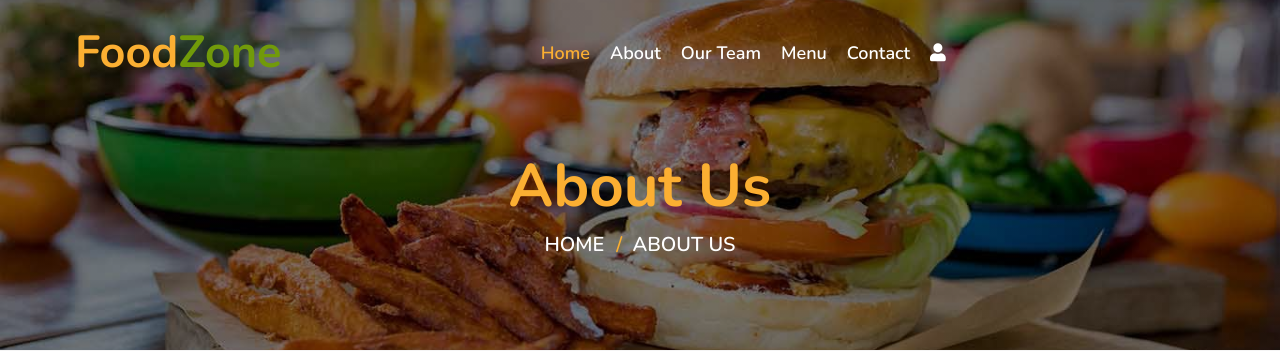
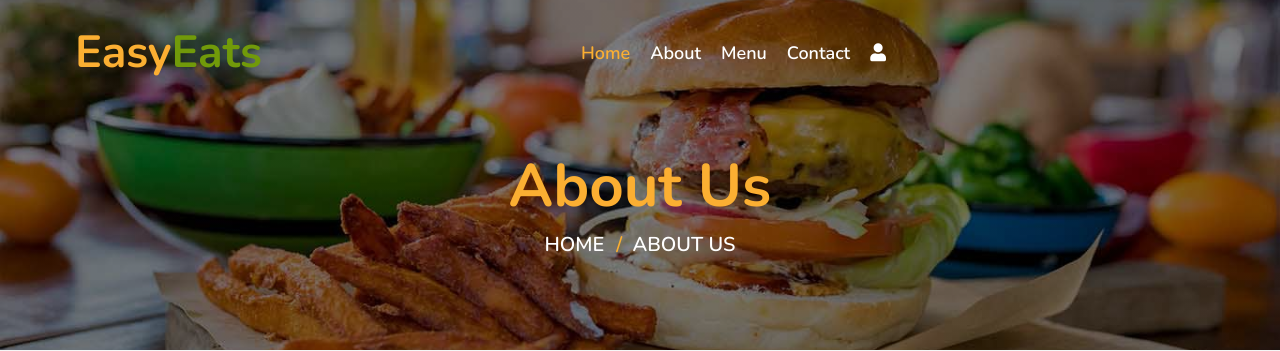
Before and after one commit to SBhat2615/EasyEats, a Django app: page /about/ in a window 1280 px wide. Shown: the top 351 px of the page. Run offline with Django 3.2, Linux system fonts and the light colour scheme; some libraries are stand-ins or nearby versions.

Commit message:
remove team

```diff
--- a/EasyEats/urls.py
+++ b/EasyEats/urls.py
@@ -9,7 +9,7 @@ urlpatterns = [
     path('',views.index,name="index"),
     path('contact/',views.contact_us,name="contact"),
     path('about/',views.about,name="about"),
-    path('team/',views.team_members,name="team"),
+    # path('team/',views.team_members,name="team"),
     path('dishes/',views.all_dishes,name="all_dishes"),
     path('register/',views.register,name="register"),
     path('check_user_exists/',views.check_user_exists,name="check_user_exist"),
--- a/manage.py
+++ b/manage.py
@@ -6,7 +6,7 @@ import sys
 
 def main():
     """Run administrative tasks."""
-    os.environ.setdefault('DJANGO_SETTINGS_MODULE', 'foodzone.settings')
+    os.environ.setdefault('DJANGO_SETTINGS_MODULE', 'EasyEats.settings')
     try:
         from django.core.management import execute_from_command_line
     except ImportError as exc:
--- a/template/base.html
+++ b/template/base.html
@@ -32,7 +32,7 @@
         <!-- Nav Bar Start -->
         <div class="navbar navbar-expand-lg bg-light navbar-light">
             <div class="container-fluid">
-                <a href="{% url 'index' %}" class="navbar-brand">Food<span>Zone</span></a>
+                <a href="{% url 'index' %}" class="navbar-brand">Easy<span>Eats</span></a>
                 <button type="button" class="navbar-toggler" data-toggle="collapse" data-target="#navbarCollapse">
                     <span class="navbar-toggler-icon"></span>
                 </button>
@@ -41,7 +41,6 @@
                     <div class="navbar-nav mx-auto">
                         <a href="{% url 'index' %}" class="nav-item nav-link active">Home</a>
                         <a href="{% url 'about' %}" class="nav-item nav-link">About</a>
-                        <a href="{% url 'team' %}" class="nav-item nav-link">Our Team</a>
                         <a href="{% url 'all_dishes' %}" class="nav-item nav-link">Menu</a>
                         <a href="{% url 'contact' %}" class="nav-item nav-link">Contact</a>
                         {% if user.is_authenticated %}
```
Also changed, not shown: db.sqlite3.
